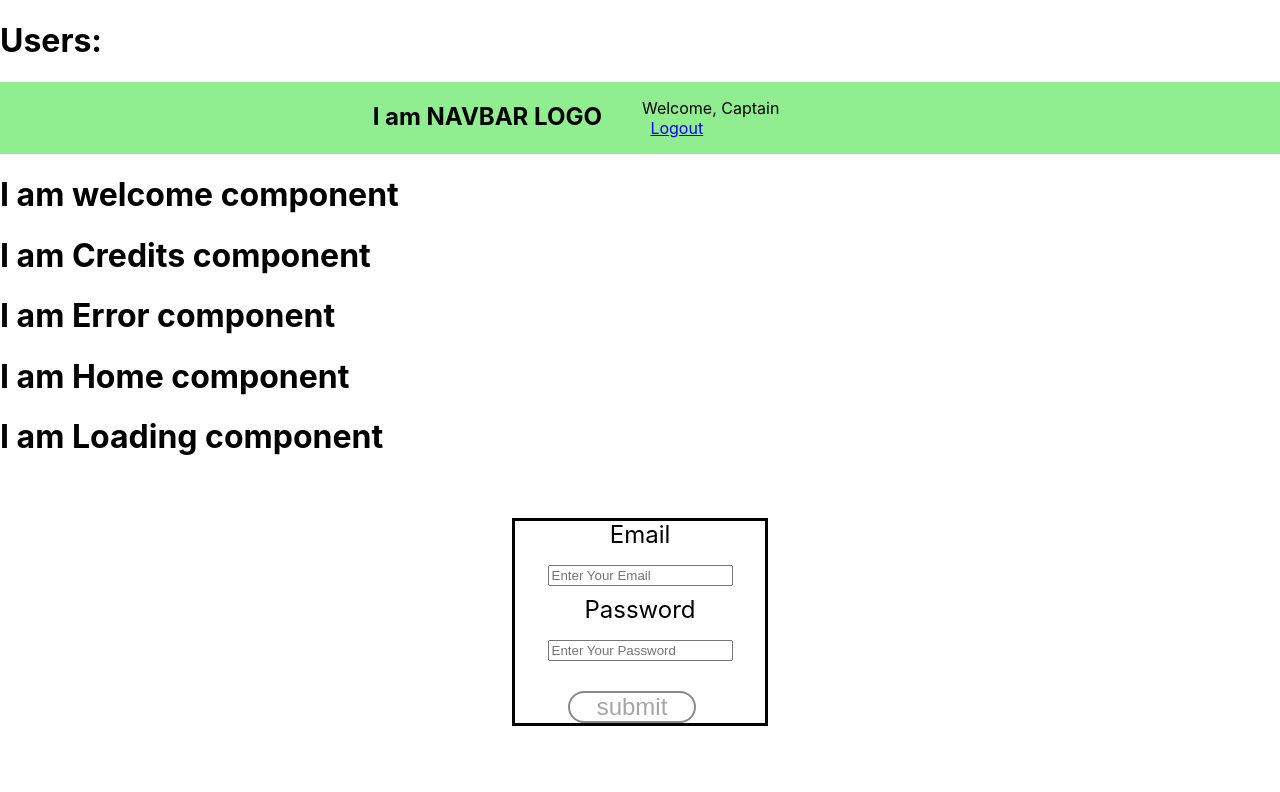
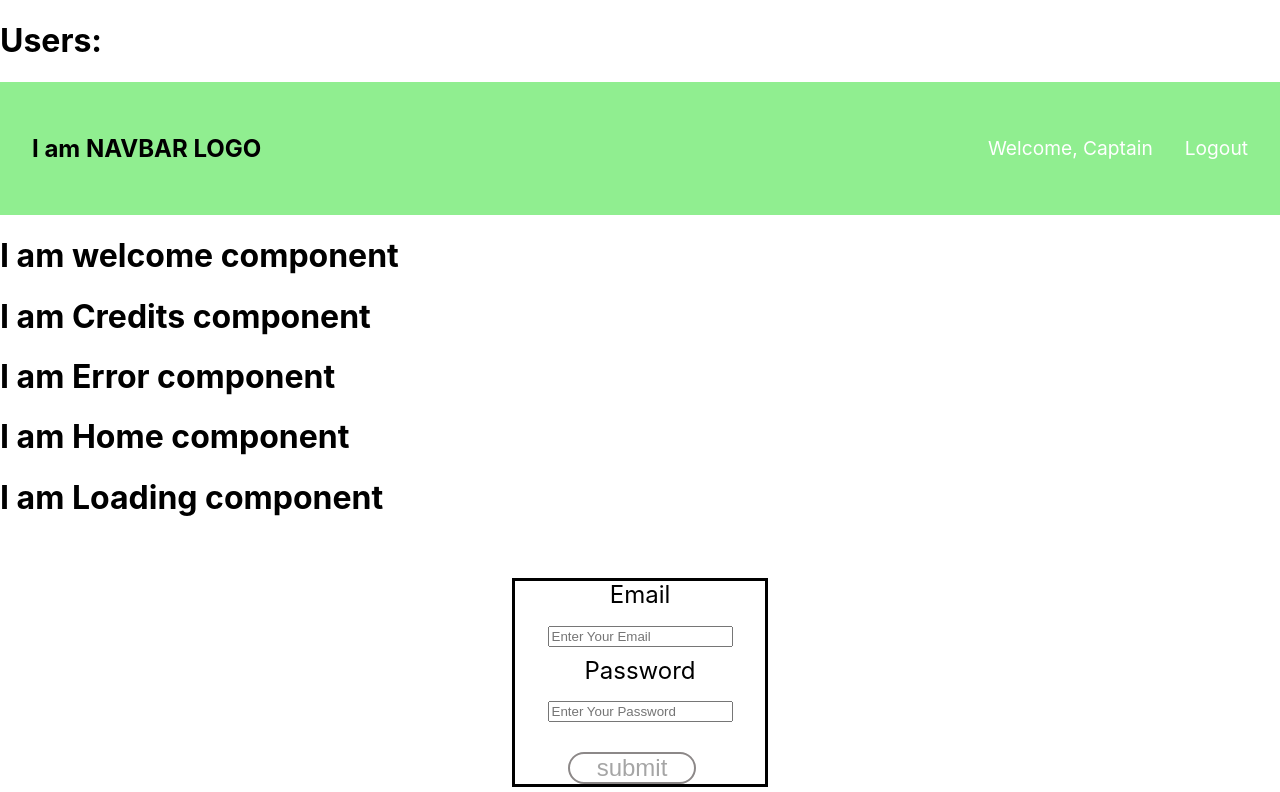
Before and after one commit to defsax/fly-fi, a React (Create React App) app in the folder frontend/: page / in a window 1280 px wide. Shown: the top 792 px of the page. Built offline with nearby package versions, Linux system fonts and the light colour scheme; no server answers.

Commit message:
fixed nav layout so it makes more sense

```diff
--- a/frontend/src/components/home/Nav.jsx
+++ b/frontend/src/components/home/Nav.jsx
@@ -5,13 +5,12 @@ import "./Nav.scss"
 
 export default function Nav(props) {
  let username = "Captain"
-  // const [isLoggedIn, setIsLoggedIn] = useState(true)
 
   const handleLogin = function() {
     if (props.isLoggedIn) {
       return (
 
-      <ul>
+      <ul className="nav-items">
 
         <li className="nav-menu">
           <a className="nav-link"> Welcome, {username}</a>
@@ -26,7 +25,7 @@ export default function Nav(props) {
 
     } else {
       return (
-        <ul>
+        <ul className="nav-items">
 
           <li className="nav-menu" onClick={props.onClick}>
             <a className="nav-link" href="#" > Login</a>
@@ -48,7 +47,9 @@ export default function Nav(props) {
       <nav className="NavBarItems" isLoggedIn={props.isLoggedIn}>
 
         <h1 className="navbar-logo"> I am NAVBAR LOGO</h1>
+      </nav>
 
+      <nav className="nav-bar-actions">
           {handleLogin()}
 
       </nav>
--- a/frontend/src/components/home/Nav.scss
+++ b/frontend/src/components/home/Nav.scss
@@ -1,24 +1,43 @@
 .Nav {
   display: flex;
   flex-direction: row;
-  justify-content: center;
+  justify-content: space-between;
+
   align-items: center;
   background-color: lightgreen;
+  list-style: none;
+}
+.nav-items {
+  display: grid;
+
+  display: grid;
+  grid-template-columns: repeat(2, auto);
+  grid-gap: 2em;
+  text-align: center;
+  // flex-direction: row;
 }
 
 .navbar-logo {
-  justify-self: start;
+  justify-content: left;
 }
 
 .NavBarItems {
   display: flex;
-  flex-direction: row;
+  padding: 2rem;
+}
+
+.nav-bar-actions {
+  justify-content: flex-end;
+  padding: 2rem;
 }
 
 .nav-menu {
-  display: grid;
-  grid-template-columns: repeat(5, auto);
-  grid-gap: 2em;
+  text-decoration: none;
   list-style: none;
-  text-align: center;
 }
+
+a.nav-link {
+  color: white;
+  font-size: 1.2rem;
+  text-decoration: none;
+}
```
